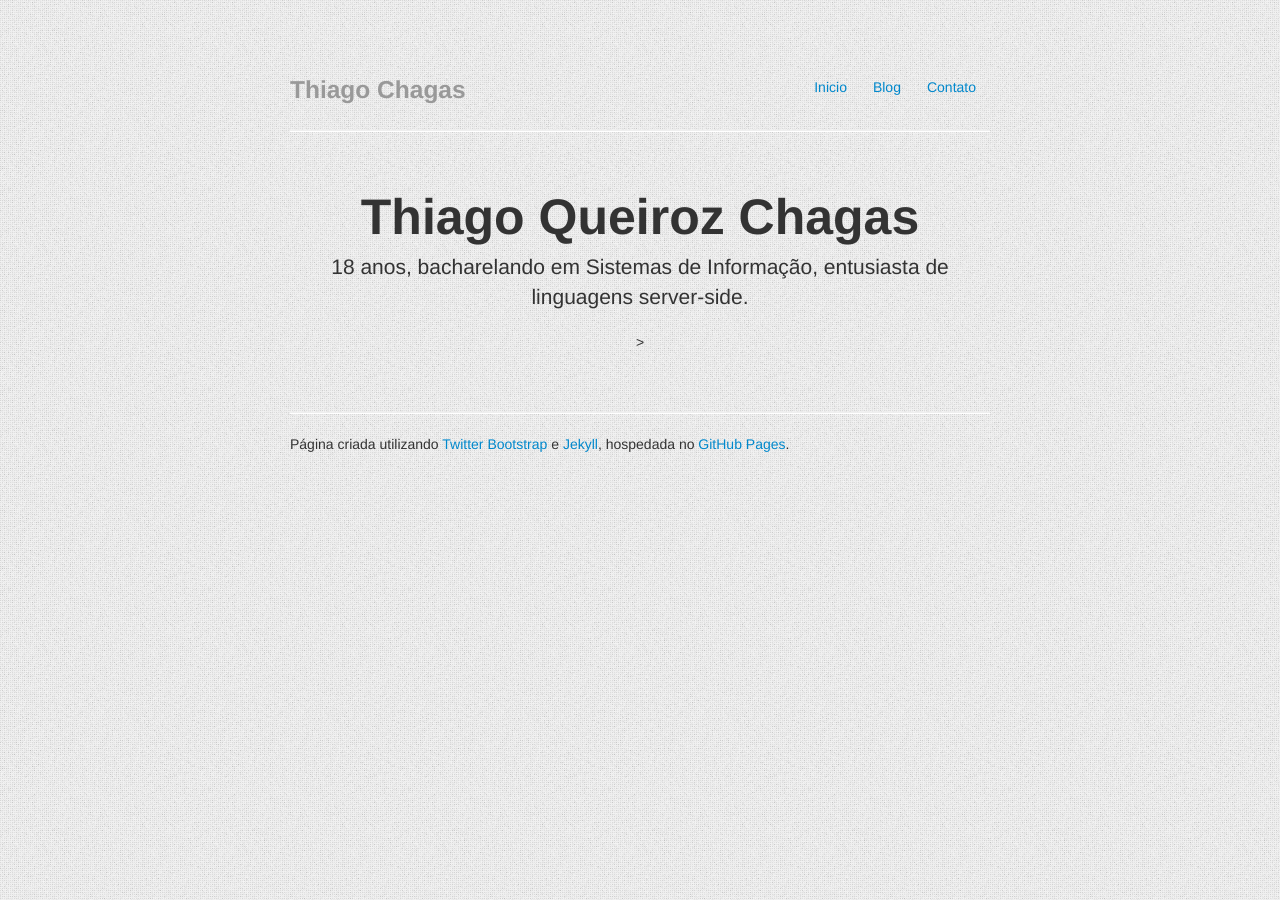
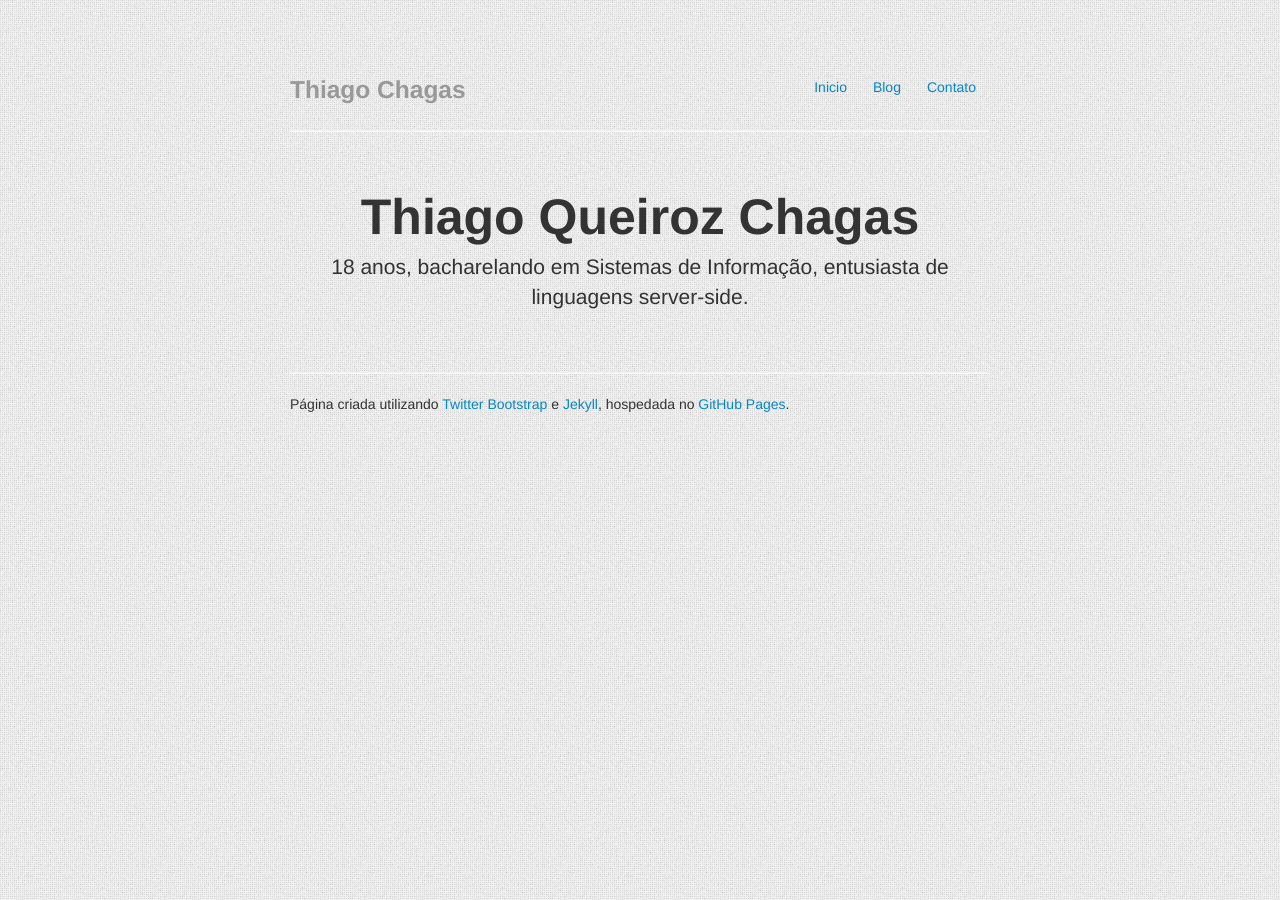
Before and after one commit to tqchagas/tqchagas.github.com, a Jekyll site: the page index.html, which Jekyll copies as it is, in a window 1280 px wide. Built offline with Jekyll 4.4.1, drawn with Linux system fonts in a browser that asks for light colours; nearby versions of some CDN libraries; Markdown is read by kramdown in place of the engine named in the settings; comment, search, counter and statistics services are not loaded.

Commit message:
Remocao google plus

```diff
--- a/index.html
+++ b/index.html
@@ -50,8 +50,6 @@
                         <div class="jumbotron">
                                 <h1>Thiago Queiroz Chagas</h1>
                                 <p class="lead">18 anos, bacharelando em Sistemas de Informação, entusiasta de linguagens server-side.</p>
-                                <p class="lead"><script type="text/javascript" src="https://apis.google.com/js/plusone.js"></script>
-                                <div class="g-person" data-href="https://plus.google.com/101951962953045730988" data-width="273" data-layout="landscape">></div></p>
                         </div>
                         <hr>
                         <div class="footer">
```
